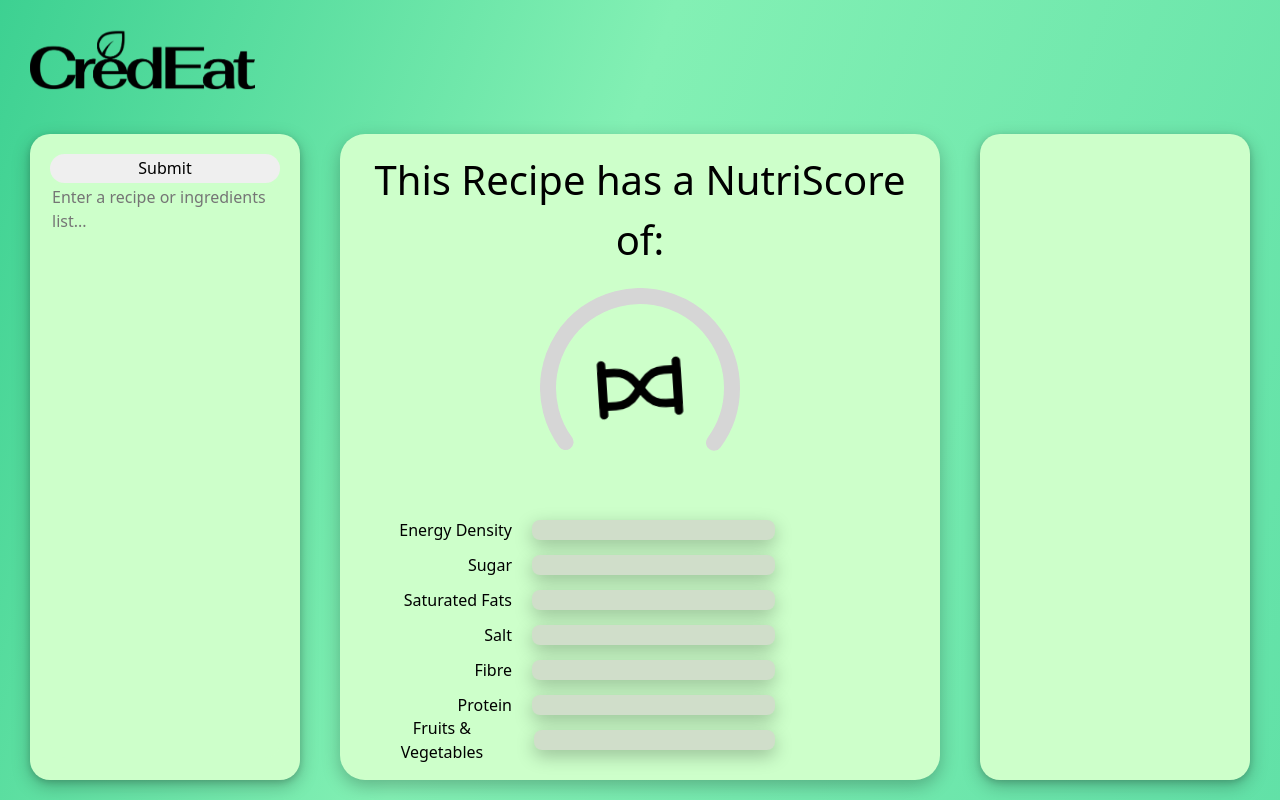
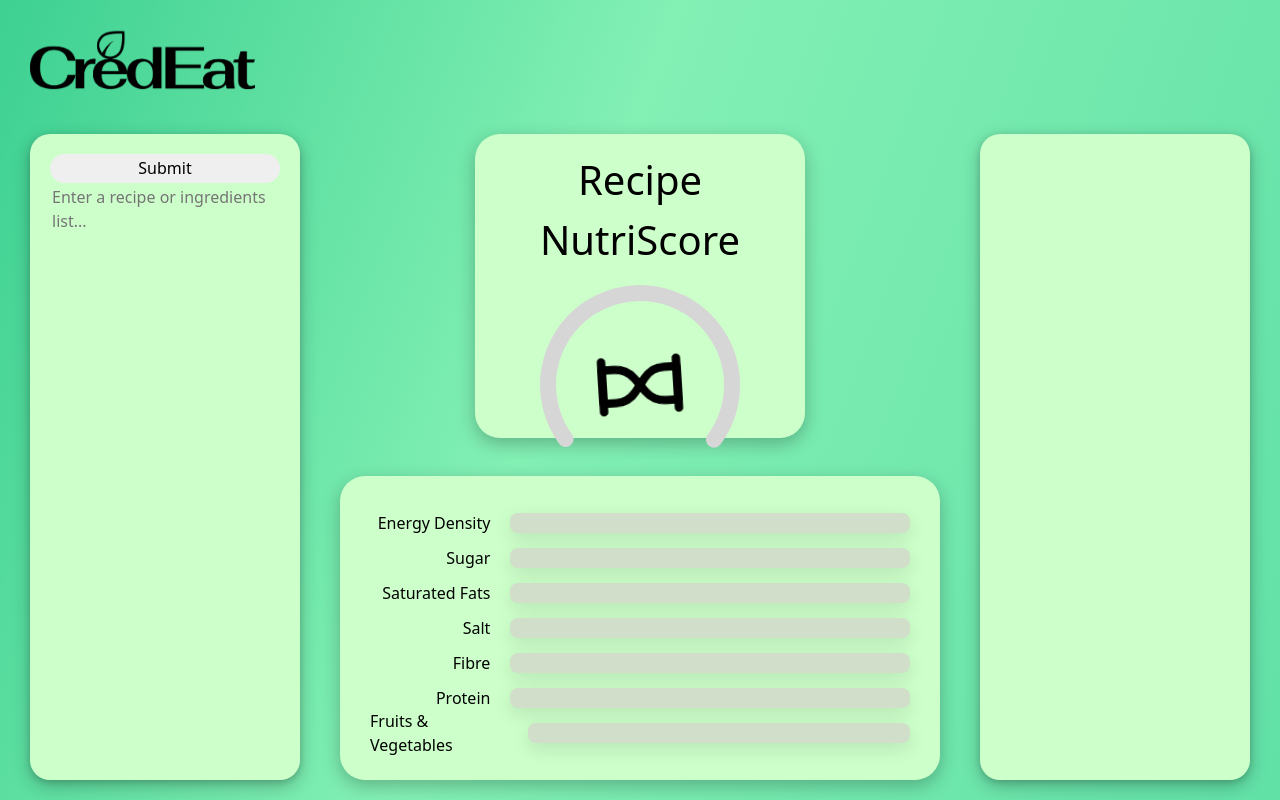
Before and after one commit to pnotato/ReRecipe, a React (Vite) app in the folder frontend/rerecipe/: page / in a window 1280 px wide. Built offline with nearby package versions, Linux system fonts and the light colour scheme.

Commit message:
nutriscore calculation works now

```diff
--- a/frontend/rerecipe/src/App.css
+++ b/frontend/rerecipe/src/App.css
@@ -118,14 +118,10 @@ html, body {
   display: flex;
   flex-direction: column;
   justify-self: center;
+  justify-content: space-between;
+  align-items: center;
   box-sizing: border-box;
   position: relative;
-  background-color: #cdffca;
-  text-align: center;
-  padding: 30px;
-  border-radius: 25px;
-  box-shadow:0px 6px 18px rgba(0,0,0,0.25);
-  padding-top: 0px;
 }
 
 
@@ -133,10 +129,10 @@ html, body {
   background-color: #d0deca;
   border-radius: 8px;
   height: 20px;
-  width: 60%;
+  width: 74%;
   display:flex;
   justify-self: center;
-  box-shadow:0px 6px 18px rgba(0,0,0,0.25);
+  box-shadow:0px 6px 18px rgba(0,0,0,0.10);
 }
 .bar-icon {
   background-color: #d0deca;
@@ -231,12 +227,9 @@ html, body {
 }
 
 .text {
-
   font-size: 40px;
   color:#000000;
-
-
-
+  margin-bottom: 15px;
 }
 
 .box {
@@ -255,13 +248,28 @@ html, body {
   justify-content: right;
 }
 
+.containerA {
+  height: 47%;
+  width: 55%;
+  background-color: #cdffca;
+  text-align: center;
+  border-radius: 25px;
+  box-shadow:0px 6px 18px rgba(0,0,0,0.25);
+
+}
+
 .bars {
+  height: 47%;
   display: flex;
   flex-direction: column;
-  justify-content: left;
+  justify-content: center;
   justify-self: center;
-  width: 75%;
-
+  width: 100%;
+  background-color: #cdffca;
+  padding: 30px;
+  border-radius: 25px;
+  box-shadow:0px 6px 18px rgba(0,0,0,0.25);
+  padding-top: 15px;
 }
 
 .bar-text {
--- a/frontend/rerecipe/src/App.jsx
+++ b/frontend/rerecipe/src/App.jsx
@@ -68,6 +68,10 @@ function App() {
       return "#00FF00";
     }
   }
+
+function normalizeNutriscore(score) {
+  return 100 - ((score + 15) * 100 / (40 - (-15)));
+}
 
 
   function handleBars(v1, v2, v3, v4, v5, v6, v7) {
@@ -141,7 +145,7 @@ function App() {
       console.log(n)
 
       handleBars((n["energy_density"] / 10) * 100, (n["sugar"] / 10) * 100, (n["saturated_fat"] / 10) * 100, (n["salt"] / 10) * 100, (n["fibre"] / 5) * 100, (n["protein"] / 5) * 100, (n["fruit_veg"] / 5) * 100);
-      handleScore(n["total_score"]);
+      handleScore(normalizeNutriscore(n["total_score"]));
       setLoadingVisible(false);
       setOpacity({ background: '#ffffff' });
       setDescription("Description");
@@ -166,8 +170,9 @@ function App() {
         </div>
         <div className="divider large-divider">
           <div className="inner-container">
+            <div className="containerA">
             <p unselectable="on"></p>
-            <div className="text">This Recipe has a NutriScore of:</div>
+            <div className="text">Recipe NutriScore</div>
             <div className='score-container'>
               <div ref={ref} className='main'>
                 <div className="loading-container">
@@ -190,12 +195,14 @@ function App() {
                       strokeLineCap: 'butt',
                       transform: 'rotate(-126deg)',
                       transformOrigin: 'center center',
-                      stroke: '#CDFFCA'
+                      stroke: '#05696B'
                     }
                   }}>
                 </CircularProgressbar>
               </div>
             </div>
+            </div>
+
             <div className="bars">
               <div className="bar-container">
               <div className="bar-text">Energy Density</div>
```
